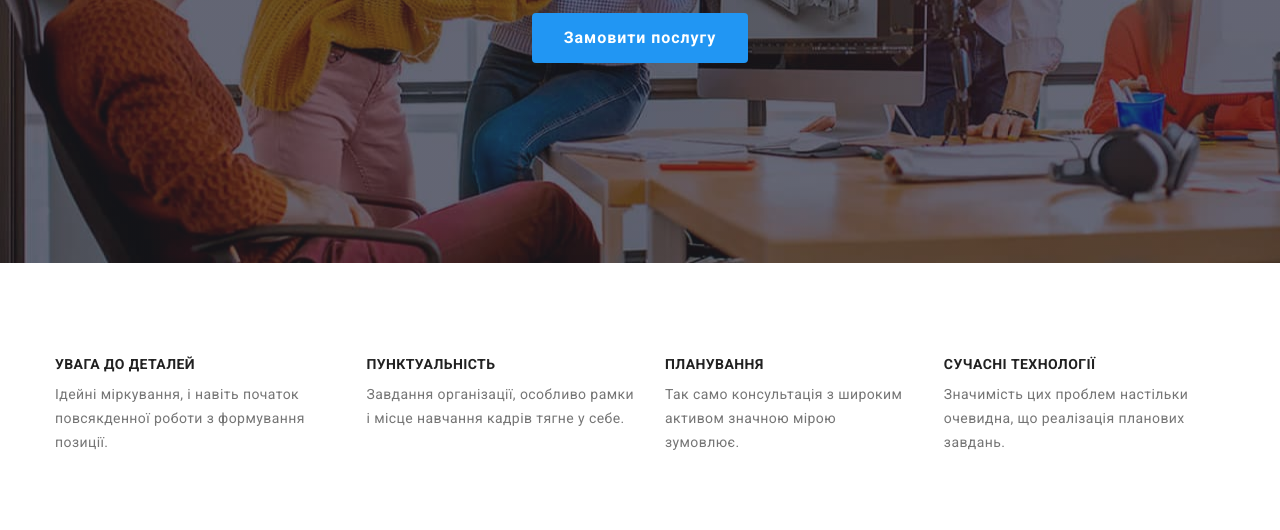
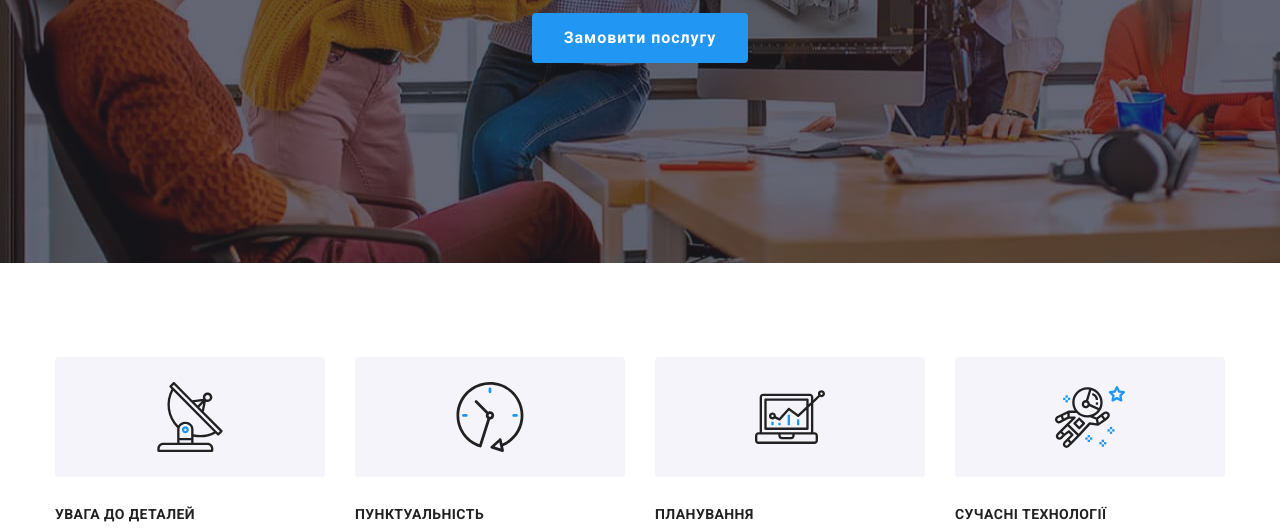
Before and after one commit to dvolodko/goit-markup-hw-08, a plain HTML site: page index.html in a window 1280 px wide. Shown: the part 418-948 px from the top of the page. Drawn offline with nearby package versions, Linux system fonts and the light colour scheme; files whose address does not match are found by name.

Commit message:
features block added background images

```diff
--- a/css/styles.css
+++ b/css/styles.css
@@ -217,6 +217,58 @@ p {
 
 /* ------- FEATURES ------- */
 
+.features-item:nth-child(1)::before {
+	display: inline-flex;
+	content: "";
+	width: 270px;
+	height: 120px;
+	background-color: #f5f4fa;
+	background-position: center;
+	background-image: url(../images/features/svg/antenna.svg);
+	background-repeat: no-repeat;
+	border-radius: 4px;
+	margin-bottom: 30px;
+}
+
+.features-item:nth-child(2)::before {
+	display: inline-flex;
+	content: "";
+	width: 270px;
+	height: 120px;
+	background-color: #f5f4fa;
+	background-position: center;
+	background-image: url(../images/features/svg/clock.svg);
+	background-repeat: no-repeat;
+	border-radius: 4px;
+	margin-bottom: 30px;
+}
+
+.features-item:nth-child(3)::before {
+	display: inline-flex;
+	content: "";
+	width: 270px;
+	height: 120px;
+	background-color: #f5f4fa;
+	background-position: center;
+	background-image: url(../images/features/svg/diagram.svg);
+	background-repeat: no-repeat;
+	border-radius: 4px;
+	margin-bottom: 30px;
+}
+
+.features-item:nth-child(4)::before {
+	display: inline-flex;
+	content: "";
+	width: 270px;
+	height: 120px;
+	background-color: #f5f4fa;
+	background-position: center;
+	background-image: url(../images/features/svg/astronaut.svg);
+	background-repeat: no-repeat;
+	border-radius: 4px;
+	margin-bottom: 30px;
+}
+
 .features-title {
 	margin-top: 0;
 	margin-bottom: 10px;
```
Also changed, not shown: images/features/svg/antenna.svg (added), images/features/svg/astronaut.svg (added), images/features/svg/clock.svg (added), images/features/svg/diagram.svg (added).
